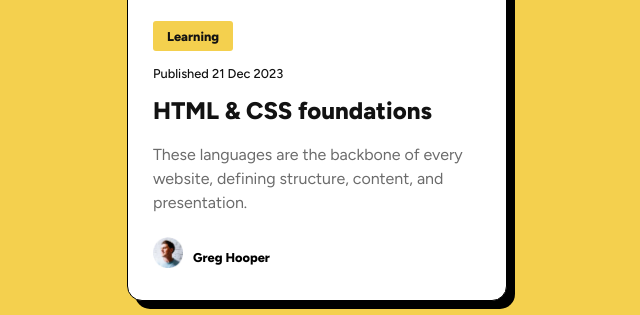
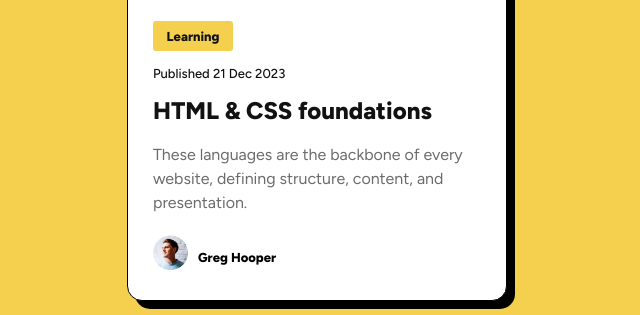
Before and after one commit to papiyapal210/Blog-Preview-Card, a plain HTML site: page index.html in a window 1280 px wide. Shown: the part 364-679 px from the top of the page, 323-963 px from the left. Drawn offline with Linux system fonts and the light colour scheme.

Commit message:
Update style.css

```diff
--- a/style.css
+++ b/style.css
@@ -33,7 +33,7 @@ body{
     margin-bottom: 5px;
 }
 .catagory{
-    font-size: clamp(11px, 1vw, 14px);
+    font-size: clamp(13px, 1vw, 15px);
     font-weight: 800;
     color: hsl(0, 0%, 7%);
     background-color: hsl(47, 88%, 63%);
@@ -46,7 +46,7 @@ body{
     margin-top: 4px;
 }
 .date{
-    font-size: clamp(11px, 1vw, 14px);
+    font-size: clamp(13px, 1vw, 15px);
     font-weight: 500;
     color: hsl(0, 0%, 7%);
 }
@@ -66,10 +66,10 @@ body{
     gap: 10px;
 }
 .profile-picture{
-    width: 30px;
+    width: 35px;
 }
 .profile-name{
-    font-size: clamp(11px, 1vw, 14px);
+    font-size: clamp(13px, 1vw, 15px);
     font-weight: 800;
     padding-top: 20px;
     margin-bottom: 10px;
```
